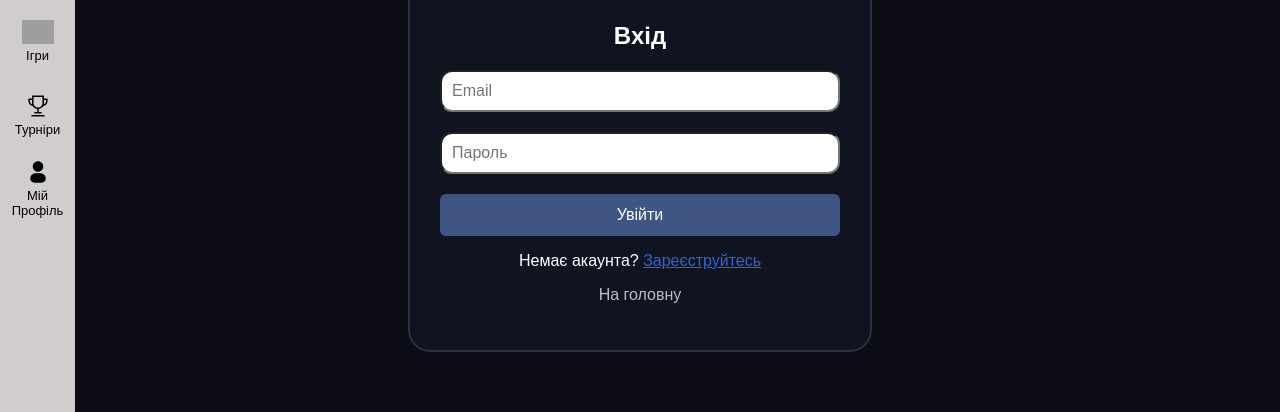
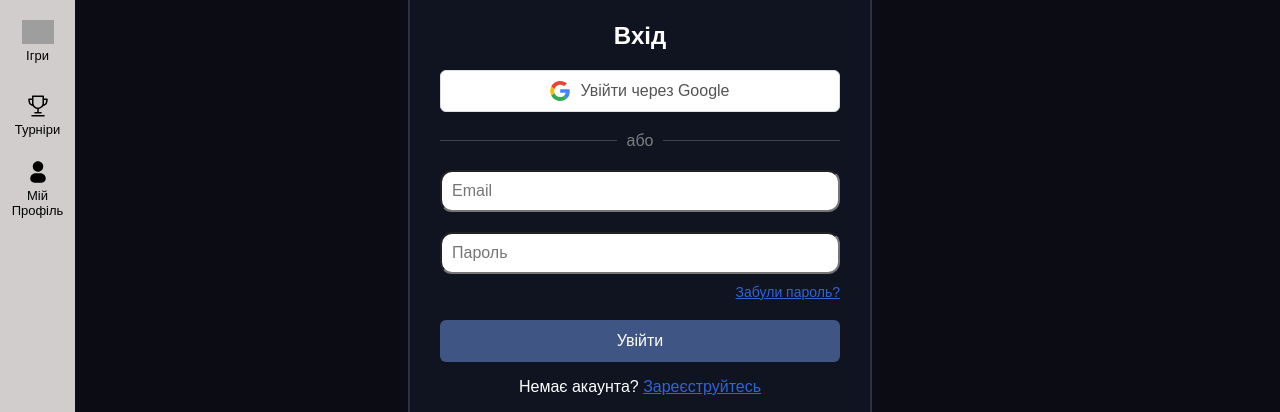
Before and after one commit to kvit-dev/kvit-dev.github.io, a React (Create React App) app in the folder lab5/my-react-app/: page /login in a window 1280 px wide. Shown: the part 130-542 px from the top of the page. Built offline with nearby package versions, Linux system fonts and the light colour scheme; no server answers; grey boxes are pictures that could not be loaded.

Commit message:
sign-in additional settings

```diff
--- a/lab5/my-react-app/src/firebase/auth.jsx
+++ b/lab5/my-react-app/src/firebase/auth.jsx
@@ -1,7 +1,11 @@
-import { getAuth, createUserWithEmailAndPassword, signInWithEmailAndPassword, signOut, onAuthStateChanged, getIdToken } from "firebase/auth";
+import { getAuth, createUserWithEmailAndPassword, signInWithEmailAndPassword, signOut,
+  onAuthStateChanged, getIdToken, GoogleAuthProvider, signInWithPopup,
+  signInWithRedirect, getRedirectResult, sendPasswordResetEmail } from "firebase/auth";
+
 import app from './config';
 
 const auth = getAuth(app);
+const googleProvider = new GoogleAuthProvider();
 let authStateCallback = null;
 
 export async function signUp(email, password) {
@@ -15,6 +19,17 @@ export async function signUp(email, password) {
   }
 }
 
+export async function resetPassword(email) {
+  try {
+    await sendPasswordResetEmail(auth, email);
+    console.log("Password reset email sent to:", email);
+    return true;
+  } catch (error) {
+    console.error("Password reset error:", error.message);
+    throw error;
+  }
+}
+
 export async function login(email, password) {
   try {
     const userCredential = await signInWithEmailAndPassword(auth, email, password);
@@ -22,6 +37,36 @@ export async function login(email, password) {
     return userCredential.user;
   } catch (error) {
     console.error("Login error:", error.message);
+    throw error;
+  }
+}
+
+export async function signInWithGoogle(useRedirect = false) {
+  try {
+    if (useRedirect) {
+      await signInWithRedirect(auth, googleProvider);
+      return null;
+    } else {
+      const result = await signInWithPopup(auth, googleProvider);
+      console.log("User signed in with Google:", result.user.email);
+      return result.user;
+    }
+  } catch (error) {
+    console.error("Google sign-in error:", error.message);
+    throw error;
+  }
+}
+
+export async function getGoogleRedirectResult() {
+  try {
+    const result = await getRedirectResult(auth);
+    if (result) {
+      console.log("User signed in with Google (redirect):", result.user.email);
+      return result.user;
+    }
+    return null;
+  } catch (error) {
+    console.error("Google redirect result error:", error.message);
     throw error;
   }
 }
--- a/lab5/my-react-app/src/pages/LoginPage.jsx
+++ b/lab5/my-react-app/src/pages/LoginPage.jsx
@@ -1,19 +1,59 @@
-import React, { useState } from 'react';
+import React, { useState, useEffect } from 'react';
 import { useNavigate, Link } from 'react-router-dom';
-import { login, signUp } from '../firebase/auth';
+import { login, signUp, signInWithGoogle, getGoogleRedirectResult, resetPassword } from '../firebase/auth';
 import "../styles/login.css";
 
 function LoginPage() {
   const [isRegistering, setIsRegistering] = useState(false);
+  const [isForgotPassword, setIsForgotPassword] = useState(false);
   const [email, setEmail] = useState('');
   const [password, setPassword] = useState('');
   const [error, setError] = useState('');
+  const [successMessage, setSuccessMessage] = useState('');
+  const [isLoading, setIsLoading] = useState(false);
 
   const navigate = useNavigate();
+
+  useEffect(() => {
+    const checkRedirectResult = async () => {
+      try {
+        setIsLoading(true);
+        const user = await getGoogleRedirectResult();
+        if (user) {
+          navigate('/profile');
+        }
+      } catch (err) {
+        setError(err.message);
+      } finally {
+        setIsLoading(false);
+      }
+    };
+
+    checkRedirectResult();
+  }, [navigate]);
 
   const handleSubmit = async (e) => {
     e.preventDefault();
     setError('');
+    setSuccessMessage('');
+
+    if (isForgotPassword) {
+      if (!email) {
+        setError('Будь ласка, введіть ваш email');
+        return;
+      }
+
+      try {
+        setIsLoading(true);
+        await resetPassword(email);
+        setSuccessMessage('Вказівки щодо відновлення пароля надіслано на вказану електронну пошту');
+      } catch (err) {
+        setError(err.message);
+      } finally {
+        setIsLoading(false);
+      }
+      return;
+    }
 
     if (!email || !password) {
       setError('Заповніть всі поля');
@@ -21,6 +61,7 @@ function LoginPage() {
     }
 
     try {
+      setIsLoading(true);
       if (isRegistering) {
         await signUp(email, password);
       } else {
@@ -29,12 +70,94 @@ function LoginPage() {
       navigate('/profile');
     } catch (err) {
       setError(err.message);
+    } finally {
+      setIsLoading(false);
     }
   };
+
+  const handleGoogleSignIn = async () => {
+    try {
+      setIsLoading(true);
+      setError('');
+      const user = await signInWithGoogle();
+      if (user) {
+        navigate('/profile');
+      }
+    } catch (err) {
+      setError(err.message);
+    } finally {
+      setIsLoading(false);
+    }
+  };
+
+  const handleBackToLogin = () => {
+    setIsForgotPassword(false);
+    setError('');
+    setSuccessMessage('');
+  };
+
+  if (isForgotPassword) {
+    return (
+      <div className="auth-container">
+        <h2>Відновлення пароля</h2>
+        <p className="forgot-password-info">
+          Введіть ваш email
+        </p>
+        <form onSubmit={handleSubmit} className='form'>
+          <input
+            type="email"
+            placeholder="Email"
+            value={email}
+            onChange={(e) => setEmail(e.target.value)}
+            className='input'
+            disabled={isLoading}
+          />
+          {error && <div className='error'>{error}</div>}
+          {successMessage && <div className='success'>{successMessage}</div>}
+          <button
+            type="submit"
+            className='auth-button'
+            disabled={isLoading}
+          >
+            {isLoading ? 'Надсилання...' : 'Відновити пароль'}
+          </button>
+        </form>
+        <p>
+          <span
+            onClick={handleBackToLogin}
+            className='toggle'
+          >
+            Повернутися до входу
+          </span>
+        </p>
+        <p className="back-link-container">
+          <Link to="/" className="back-link">На головну</Link>
+        </p>
+      </div>
+    );
+  }
 
   return (
     <div className="auth-container">
       <h2>{isRegistering ? 'Реєстрація' : 'Вхід'}</h2>
+
+      <button
+        onClick={handleGoogleSignIn}
+        className="google-button"
+        disabled={isLoading}
+      >
+        <img
+          src="/assets/icons/google-logo.svg"
+          alt="Google"
+          className="google-icon"
+        />
+        {isRegistering ? 'Зареєструватись через Google' : 'Увійти через Google'}
+      </button>
+
+      <div className="separator">
+        <span>або</span>
+      </div>
+
       <form onSubmit={handleSubmit} className='form'>
         <input
           type="email"
@@ -42,6 +165,7 @@ function LoginPage() {
           value={email}
           onChange={(e) => setEmail(e.target.value)}
           className='input'
+          disabled={isLoading}
         />
         <input
           type="password"
@@ -49,10 +173,25 @@ function LoginPage() {
           value={password}
           onChange={(e) => setPassword(e.target.value)}
           className='input'
+          disabled={isLoading}
         />
+        {!isRegistering && (
+          <div className="forgot-password-link">
+            <span
+              onClick={() => setIsForgotPassword(true)}
+              className='toggle'
+            >
+              Забули пароль?
+            </span>
+          </div>
+        )}
         {error && <div className='error'>{error}</div>}
-        <button type="submit" className='auth-button'>
-          {isRegistering ? 'Зареєструватись' : 'Увійти'}
+        <button
+          type="submit"
+          className='auth-button'
+          disabled={isLoading}
+        >
+          {isLoading ? 'Завантаження...' : (isRegistering ? 'Зареєструватись' : 'Увійти')}
         </button>
       </form>
       <p>
@@ -70,4 +209,5 @@ function LoginPage() {
     </div>
   );
 }
+
 export default LoginPage;
--- a/lab5/my-react-app/src/styles/login.css
+++ b/lab5/my-react-app/src/styles/login.css
@@ -31,6 +31,11 @@
   cursor: pointer;
 }
 
+.auth-button:disabled {
+  background-color: #2a3a5c;
+  cursor: not-allowed;
+}
+
 .toggle {
   color: #3065d6;
   text-decoration: underline;
@@ -46,6 +51,28 @@
   margin-top: 15px;
 }
 
+.forgot-password-link {
+  text-align: right;
+  margin-top: -10px;
+  font-size: 14px;
+}
+
+.forgot-password-info {
+  color: #bebdbd;
+  margin-bottom: 20px;
+  font-size: 15px;
+  line-height: 1.4;
+}
+
+.success {
+  color: #4caf50;
+  font-size: 14px;
+  font-weight: bold;
+  padding: 8px;
+  background-color: rgba(76, 175, 80, 0.1);
+  border-radius: 4px;
+}
+
 .back-link {
   color: #bebdbd;
   font-size: 16px;
@@ -54,6 +81,51 @@
 
 .back-link:hover {
   text-decoration: underline;
+}
+
+.google-button {
+  display: flex;
+  align-items: center;
+  justify-content: center;
+  width: 100%;
+  background-color: white;
+  color: #545454;
+  font-size: 16px;
+  padding: 10px;
+  border-radius: 6px;
+  border: 1px solid #dfdfdf;
+  cursor: pointer;
+  margin-top: 20px;
+}
+
+.google-icon {
+  width: 20px;
+  height: 20px;
+  margin-right: 10px;
+}
+
+.google-button:disabled {
+  background-color: #f5f5f5;
+  cursor: not-allowed;
+}
+
+.separator {
+  display: flex;
+  align-items: center;
+  text-align: center;
+  margin: 20px 0;
+  color: #7e7e7e;
+}
+
+.separator::before,
+.separator::after {
+  content: '';
+  flex: 1;
+  border-bottom: 1px solid #3f4252;
+}
+
+.separator span {
+  padding: 0 10px;
 }
 
 @media (max-width: 768px) {
```
Also changed, not shown: lab5/my-react-app/public/assets/icons/google-logo.svg (added), 1 other file (tests, documents, lock files or other folders).
